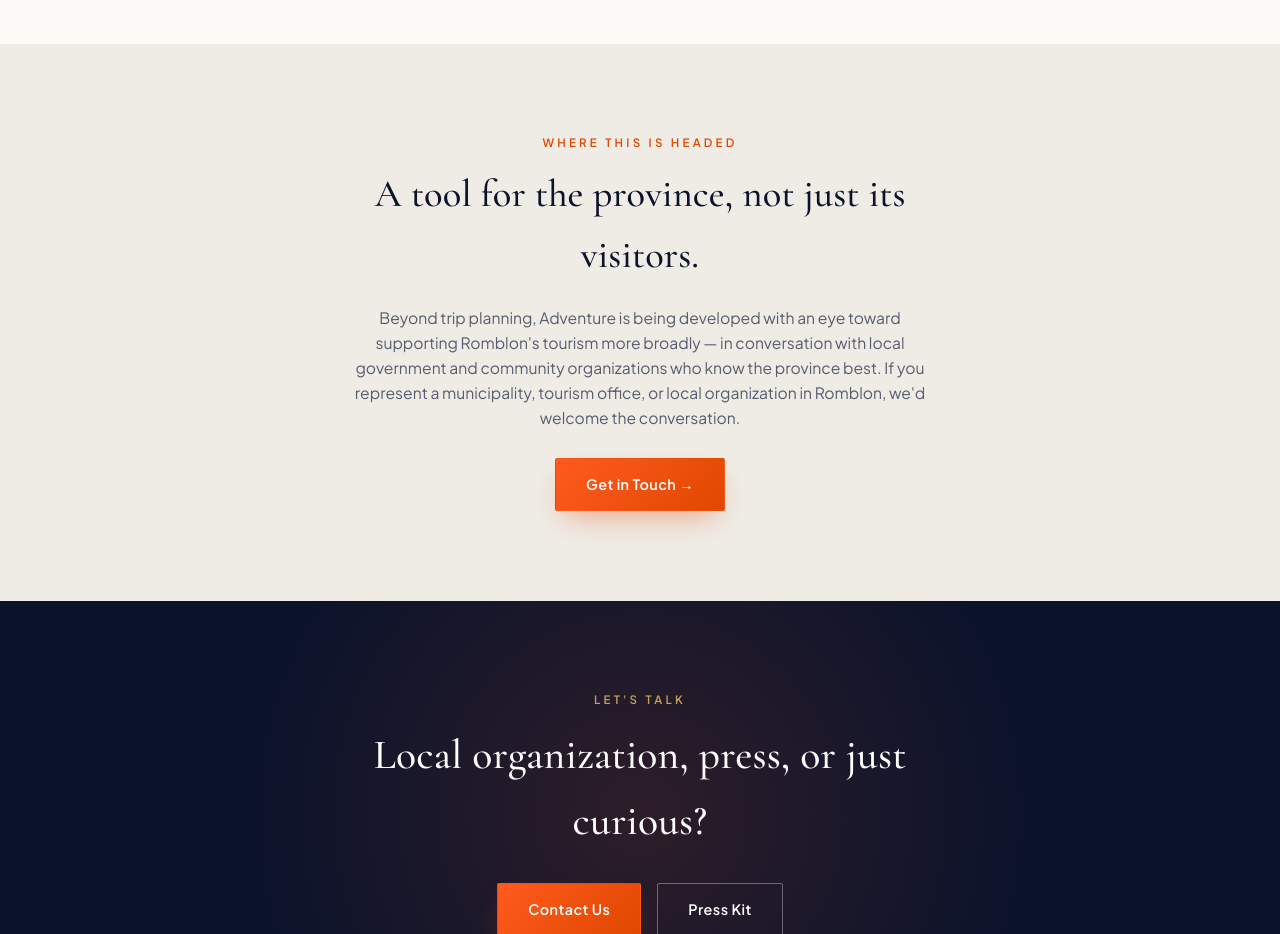
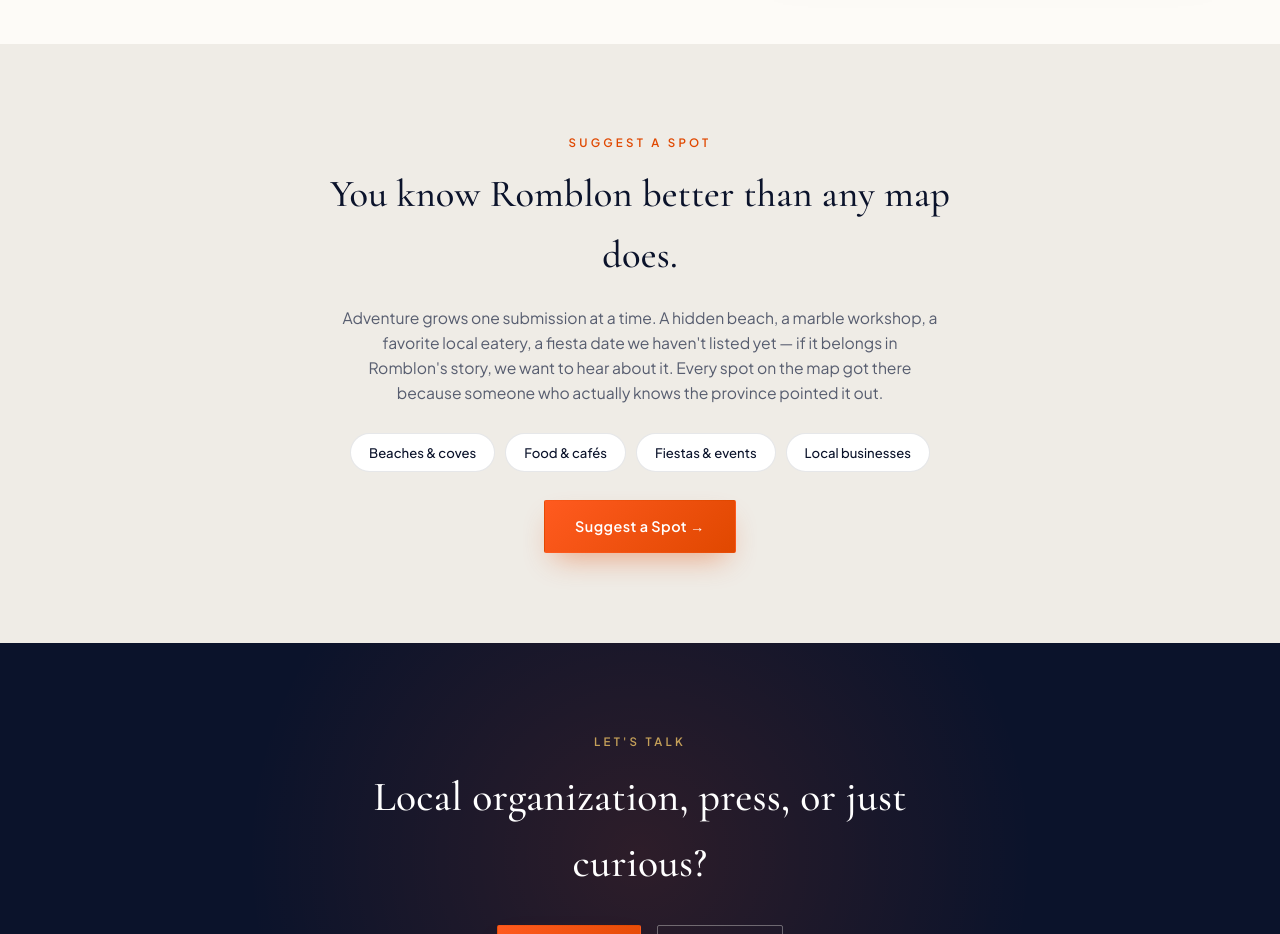
Before and after one commit to brionesbry26-prog/AdventurePH, a website: page public/about.html in a window 1280 px wide. Shown: the part 1220-2154 px from the top of the page. Drawn offline with nearby package versions, Linux system fonts and the light colour scheme.

Commit message:
Update about.html

```diff
--- a/public/about.html
+++ b/public/about.html
@@ -92,7 +92,7 @@
     .glance-item strong { display: block; font-family: var(--serif); font-size: 1.25rem; font-weight: 500; color: var(--navy); margin-bottom: 5px; }
     .glance-item span { font-size: 0.88rem; color: rgba(28, 37, 65, 0.65); }
 
-    /* WHERE THIS IS HEADED — centered */
+    /* SUGGEST A SPOT — centered (replaces the old "Where This Is Headed" content) */
     .islands-section { background: var(--stone); }
     .headed-inner {
       max-width: 640px;
@@ -105,6 +105,8 @@
     .headed-inner .eyebrow { display: block; margin-bottom: 12px; }
     .headed-inner h2 { font-size: clamp(1.8rem, 3.2vw, 2.4rem); margin-bottom: 18px; }
     .headed-inner p { color: rgba(28, 37, 65, 0.72); font-size: 0.98rem; margin-bottom: 28px; max-width: 52ch; }
+    .headed-inner .headed-tags { display: flex; flex-wrap: wrap; justify-content: center; gap: 10px; margin-bottom: 28px; }
+    .headed-inner .headed-tags span { padding: 8px 18px; border-radius: 20px; background: #fff; border: 1px solid var(--line); font-size: 0.82rem; font-weight: 500; color: var(--navy); }
 
     .about-cta { background: var(--navy); color: var(--ivory); text-align: center; position: relative; overflow: hidden; }
     .about-cta::before { content: ''; position: absolute; top: -30%; left: 50%; transform: translateX(-50%); width: 70%; height: 160%; background: radial-gradient(circle, rgba(255, 90, 31, 0.14) 0%, transparent 70%); }
@@ -213,13 +215,18 @@
     <section class="islands-section section-pad">
       <div class="wrap">
         <div class="headed-inner">
-          <span class="eyebrow">Where This Is Headed</span>
-          <h2>A tool for the province, not just its visitors.</h2>
-          <p>Beyond trip planning, Adventure is being developed with an eye toward supporting Romblon's tourism more
-            broadly — in conversation with local government and community organizations who know the province best. If
-            you represent a municipality, tourism office, or local organization in Romblon, we'd welcome the
-            conversation.</p>
-          <a href="index.html#contact" class="btn btn-primary">Get in Touch →</a>
+          <span class="eyebrow">Suggest a Spot</span>
+          <h2>You know Romblon better than any map does.</h2>
+          <p>Adventure grows one submission at a time. A hidden beach, a marble workshop, a favorite local eatery, a
+            fiesta date we haven't listed yet — if it belongs in Romblon's story, we want to hear about it. Every spot
+            on the map got there because someone who actually knows the province pointed it out.</p>
+          <div class="headed-tags">
+            <span>Beaches &amp; coves</span>
+            <span>Food &amp; cafés</span>
+            <span>Fiestas &amp; events</span>
+            <span>Local businesses</span>
+          </div>
+          <a href="index.html#contact" class="btn btn-primary">Suggest a Spot →</a>
         </div>
       </div>
     </section>
```
